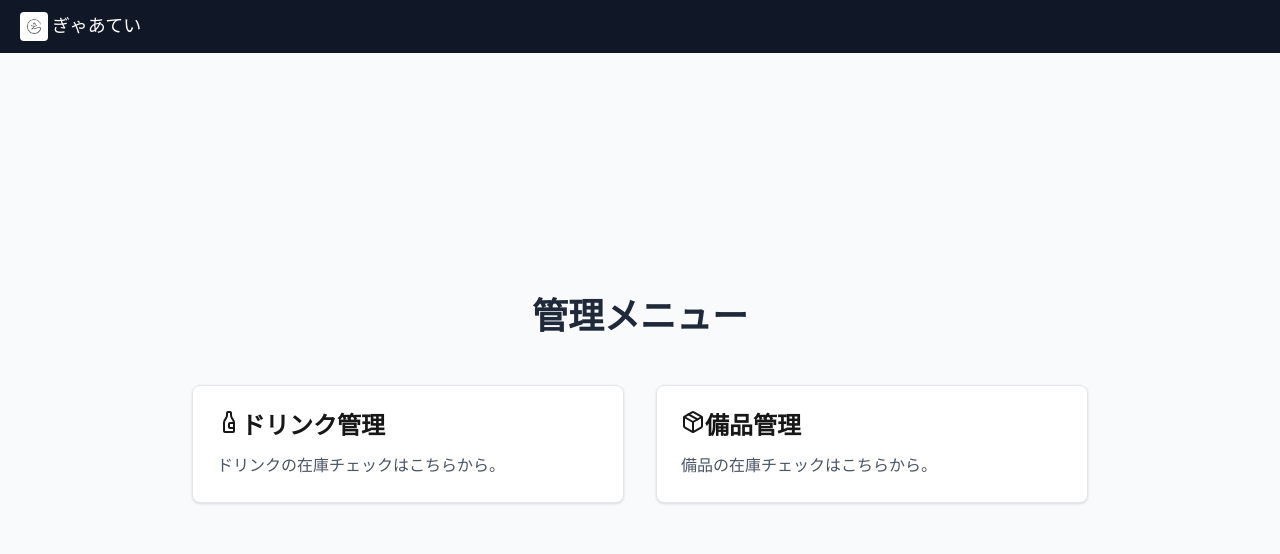
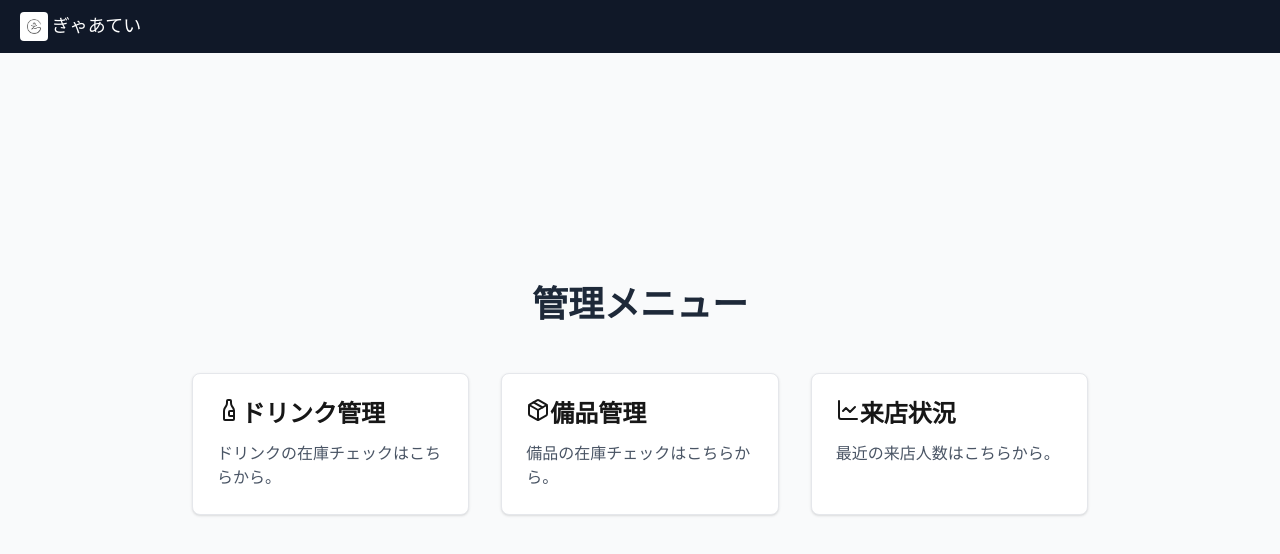
Before and after one commit to wataru-sedev/drink-stock, a Next.js app: page / in a window 1280 px wide. Shown: the top 554 px of the page. Built offline with nearby package versions, Linux system fonts and the light colour scheme.

Commit message:
来店数グラフページ(dashboardページ)のカードのみ実装

```diff
--- a/src/app/dashboard/page.tsx
+++ b/src/app/dashboard/page.tsx
@@ -35,8 +35,8 @@ export default function DashboardPage() {
 
   return (
     <main className="flex min-h-screen flex-col items-center p-4 md:p-8">
-      <h1 className="text-2xl font-bold mt-16 mb-6">店舗ダッシュボード</h1>
-
+      <h1 className='justify-center items-center text-4xl mt-16 mb-6'>開発中...</h1>
+      {/* <h1 className="text-2xl font-bold mt-16 mb-6">店舗ダッシュボード</h1>
       <div className="w-full max-w-4xl mt-6">
         <h2 className="text-xl font-semibold mb-4">来店人数グラフ</h2>
         <div className="relative h-[50vh] w-full p-4 bg-white shadow-lg rounded-lg">
@@ -49,7 +49,7 @@ export default function DashboardPage() {
           )}
         </div>
       </div>
-      <button onClick={ addVisitorData } className="w-full mt-4 text-center bg-gray-900 text-white rounded px-4 py-2 hover:cursor-pointer hover:shadow-lg">データを追加/更新</button>
+      <button onClick={ addVisitorData } className="w-full mt-4 text-center bg-gray-900 text-white rounded px-4 py-2 hover:cursor-pointer hover:shadow-lg">データを追加/更新</button> */}
     </main>
   );
 }
--- a/src/app/page.tsx
+++ b/src/app/page.tsx
@@ -1,4 +1,4 @@
-import { BottleWine, Package } from 'lucide-react';
+import { BottleWine, ChartLine, Package } from 'lucide-react';
 import Link from 'next/link';
 
 export default function HomePage() {
@@ -27,6 +27,15 @@ export default function HomePage() {
               備品の在庫チェックはこちらから。
             </p>
           </Link>
+          <Link href="/dashboard" className="group flex-1 rounded-lg border border-gray-200 bg-white p-6 text-left shadow-sm transition-all hover:shadow-lg hover:-translate-y-1">
+            <h2 className="flex mb-3 text-2xl font-semibold">
+              <ChartLine />
+              来店状況
+            </h2>
+            <p className="m-0 text-gray-600">
+              最近の来店人数はこちらから。
+            </p>
+          </Link>
         </div>
       </div>
     </main>
```
